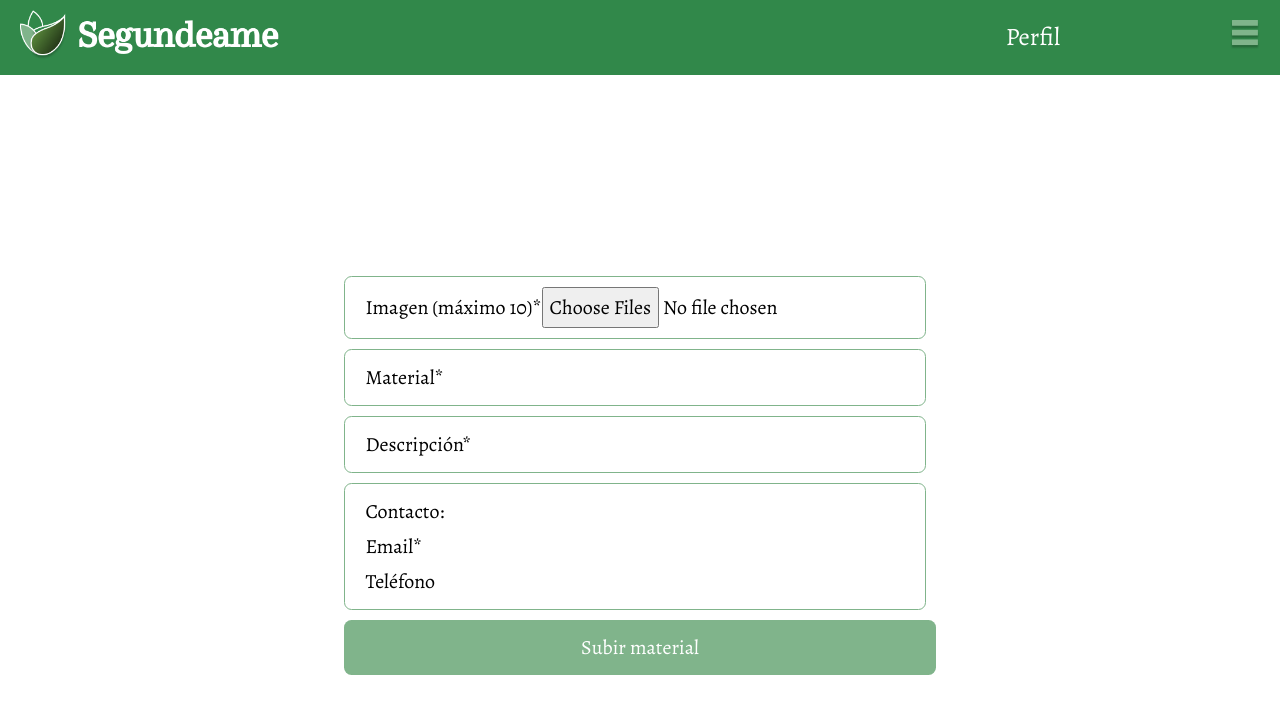
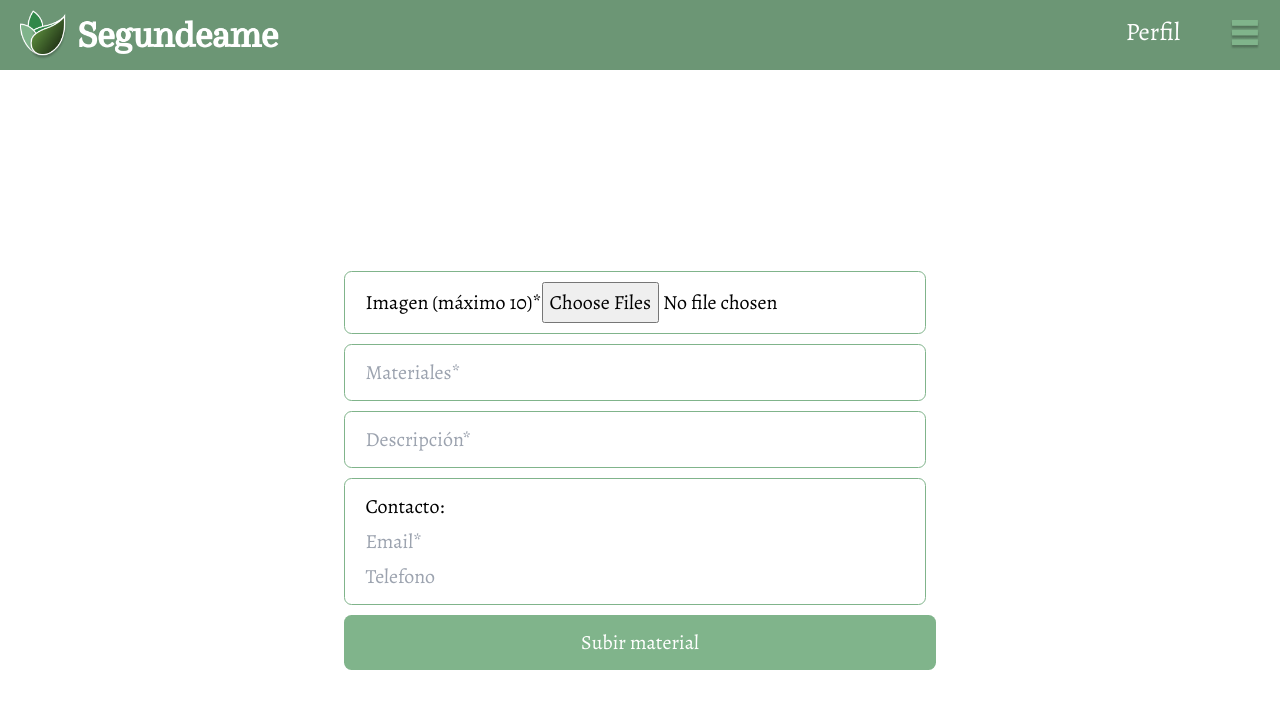
Before and after one commit to ilangar/Segundeame, a Next.js app in the folder segundeame/: page /subir-material in a window 1280 px wide. Shown: the top 714 px of the page. Built offline with nearby package versions, Linux system fonts and the light colour scheme.

Commit message:
Arreglo de colores

```diff
--- a/segundeame/app/(material)/subir-material/page.jsx
+++ b/segundeame/app/(material)/subir-material/page.jsx
@@ -1,26 +1,26 @@
 export default function SubirMaterialesPage (){
     return(
-        <main className="h-full">
-        <div className="flex align-center justify-center h-full w-full flex-col">
+        <main className="h-full overflow-hidden">
+        <div className="flex align-center justify-center h-full w-full flex-col overflow-hidden">
             <form action="" className="flex align-center justify-center">
                 <fieldset className="flex align-center justify-center flex-col gap-y-2">
                     <label htmlFor="" className="block border border-[#80B48B] rounded-md py-2 px-4 mr-2">Imagen (máximo 10)*
                         <input type="file" accept="image/*" multiple className="cursor-pointer" />
                     </label>
-                    <label htmlFor="" className="block border border-[#80B48B] rounded-md py-2 px-4 mr-2">Material*
-                        <input type="text" required border classNeame=""/>
+                    <label htmlFor="" className="block border border-[#80B48B] rounded-md py-2 px-4 mr-2">
+                        <input type="text" required placeholder="Materiales*" classNeame=""/>
                     </label>
-                    <label htmlFor="" className="block border border-[#80B48B] rounded-md py-2 px-4 mr-2">Descripción*
-                        <input type="text" required />
+                    <label htmlFor="" className="block border border-[#80B48B] rounded-md py-2 px-4 mr-2">
+                        <input type="text" required placeholder="Descripción*"/>
                     </label>
                     <div className="block border border-[#80B48B] rounded-md py-2 px-4 mr-2">
                         <label htmlFor="" className="block">Contacto:</label>
                         <div className="block">
-                            <label htmlFor="" className="block">Email*
-                                <input type="email" required />
+                            <label htmlFor="" className="block">
+                                <input type="email" required placeholder="Email*"/>
                             </label>
-                            <label htmlFor="" className="block">Teléfono
-                                <input type="tel" />
+                            <label htmlFor="" className="block">
+                                <input type="tel" placeholder="Telefono"/>
                             </label>
                         </div>
                     </div>
--- a/segundeame/app/layout.jsx
+++ b/segundeame/app/layout.jsx
@@ -14,14 +14,14 @@ export default function RootLayout({ children }) {
   return (
     <html lang="es" className="text-xl">
       <body className={inter.className}>
-        <header className="w-full flex justify-between align-center bg-[#31884A] text-xl">
+        <header className="w-full flex justify-between align-center bg-[#6C9675] text-xl">
           <div className="flex align-center justify-center  ml-2">
             <a href="./" className="flex align-center justify-center m-2"><img src="\logo.png" alt="logo de segundeame" className="h-10" /></a>
           </div>
           <nav className="flex align-center justify-center">
 
-            <ul className="flex align-center justify-center mr-40">
-              <li className="flex align-center justify-center m-4"><a href="./perfil" className="text-white hover:text-[black] flex align-center justify-center">Perfil</a></li>
+            <ul className="flex align-center justify-center">
+              <li className="flex align-center justify-center mt-3 mr-20"><a href="./perfil" className="text-white hover:text-[black] flex align-center justify-center">Perfil</a></li>
             </ul>
           </nav>
           <HamburgerMenu/>
```
